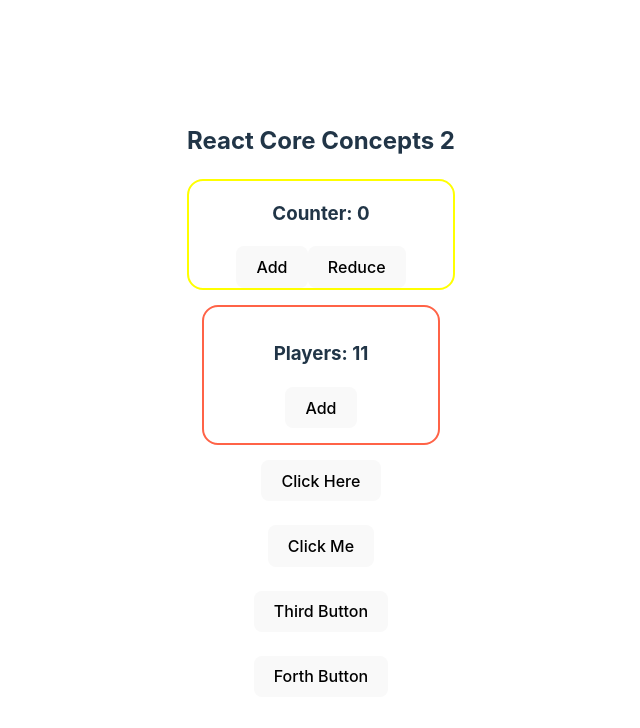
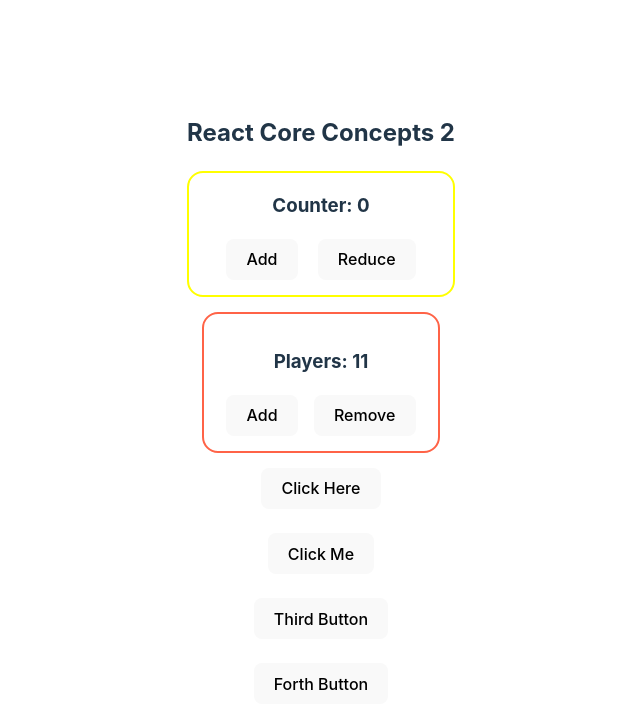
Before and after one commit to SK-Jabed/React-Core-Concepts-Part-02, a React (Vite) app: page / in a window 1280 px wide. Shown: the top 728 px of the page, without its empty margins (319-959 px from the left). Built offline with nearby package versions, Linux system fonts and the light colour scheme.

Commit message:
Counter JSX and Team JSX Files Updated

```diff
--- a/src/counter.jsx
+++ b/src/counter.jsx
@@ -15,8 +15,10 @@ export default function Counter() {
     return (
         <div style={{border: "2px solid yellow", borderRadius: "16px"}}>
             <h3>Counter: {count}</h3>
-            <button onClick={handleAdd}>Add</button>
-            <button onClick={handleReduce}>Reduce</button>
+            <div style={{display: "flex", gap: "20px", justifyContent: "center", alignItems: "center", marginBottom: "15px"}}>
+                <button onClick={handleAdd}>Add</button>
+                <button onClick={handleReduce}>Reduce</button>
+            </div>
         </div>
     )
 }
--- a/src/team.jsx
+++ b/src/team.jsx
@@ -18,12 +18,21 @@ export default function Team () {
         padding: "15px",
         borderRadius: "16px"
     }
+    const btnStyle = {
+        display: "flex",
+        justifyContent: "center",
+        alignItems: "center",
+        gap: "16px"
+    }
 
     return (
         <div style={teamStyle}>
             <h3>Players: {team}</h3>
-            <button onClick={handleAdd}>Add</button>
-            {/* <button onClick={handleRemove}>Remove</button> */}
+            <div style={btnStyle}>
+                <button onClick={handleAdd}>Add</button>
+                <button onClick={handleRemove}>Remove</button>
+            </div>
+
         </div>
     )
 }
```
